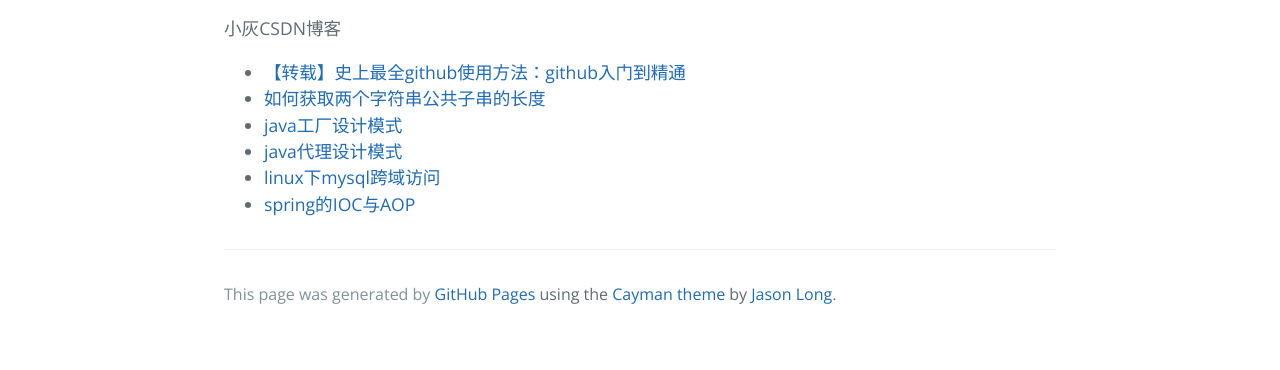
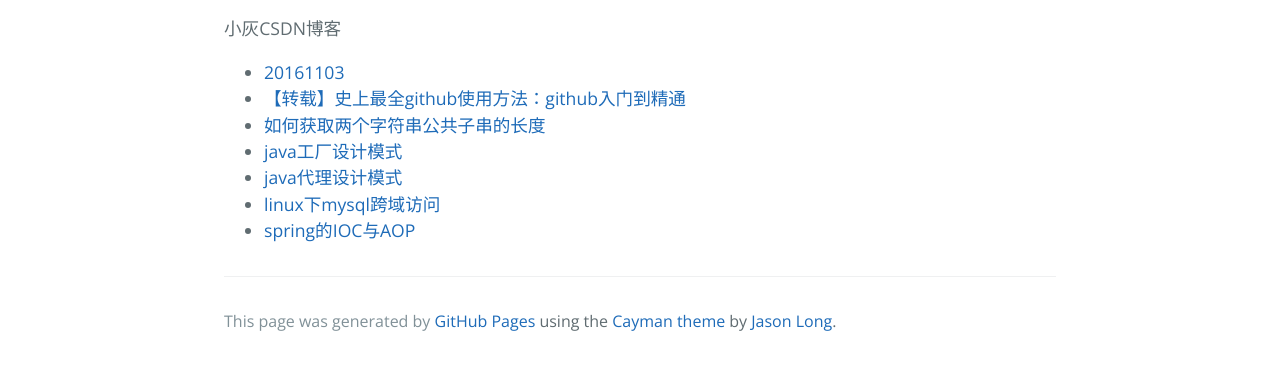
Before and after one commit to little-Fly/little-fly.github.io, a plain HTML site: page index.html in a window 1280 px wide. Shown: the part 430-800 px from the top of the page. Drawn offline with nearby package versions, Linux system fonts and the light colour scheme.

Commit message:
2018.4.12

```diff
--- a/index.html
+++ b/index.html
@@ -31,6 +31,7 @@
 
 <p>小灰CSDN博客</p>
 	<ul>
+		<li><a href="study/20161103.html">20161103</a></li>
 		<li><a href = "http://blog.csdn.net/hcbbt/article/details/11651229/"/>【转载】史上最全github使用方法：github入门到精通</li>
 		<li><a href = "study/getCommonStr.html"/>如何获取两个字符串公共子串的长度</li>
 		<li><a href = "study/design.html"/>java工厂设计模式</li>
```
